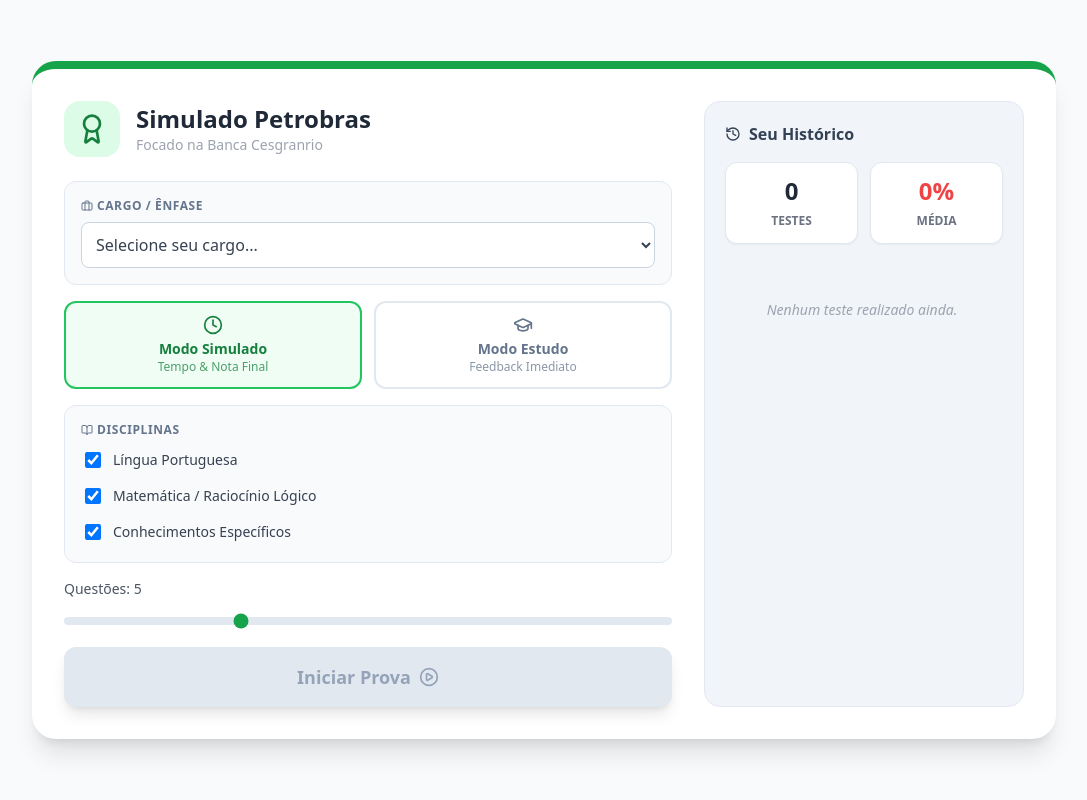
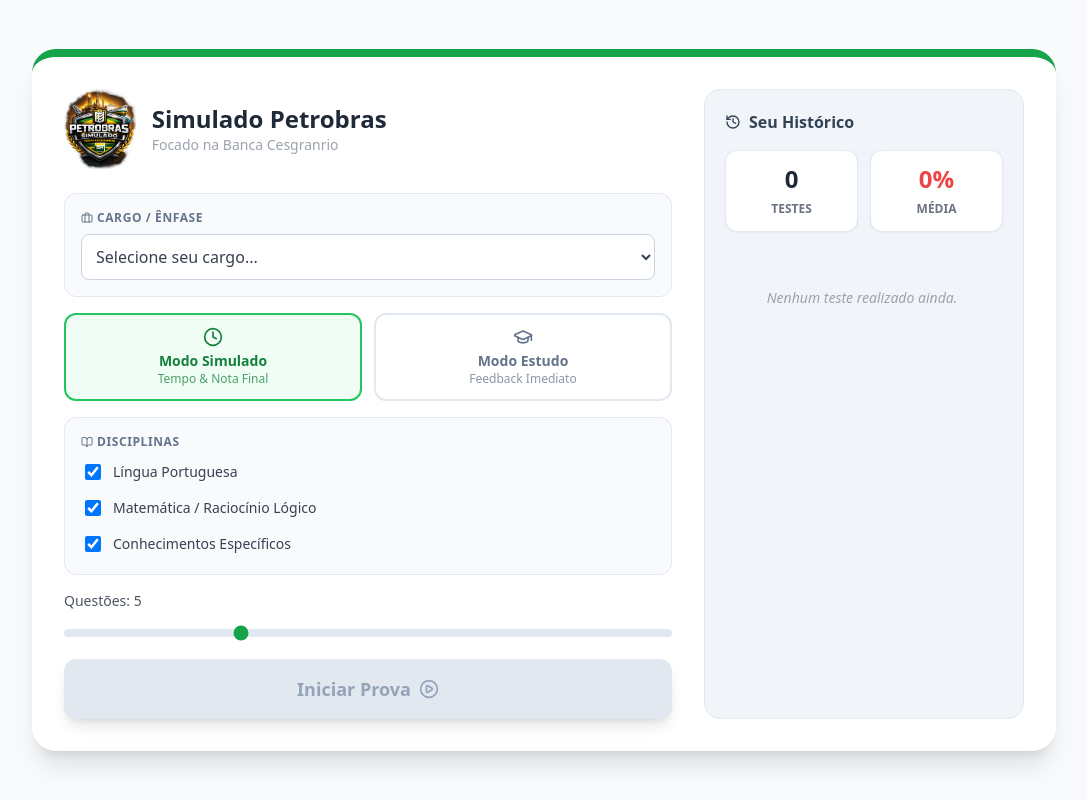
Before and after one commit to vaps41/Simulador-Petrobras-Transpetro-Cesgranrio, a React (Vite) app: page / in a window 1280 px wide. Shown: the whole page, without its empty margins (96-1183 px from the left). Built offline with nearby package versions, Linux system fonts and the light colour scheme.

Commit message:
Add company logo with fallback handling

```diff
--- a/src/App.jsx
+++ b/src/App.jsx
@@ -231,8 +231,21 @@
         {/* COLUNA ESQUERDA - CONFIGURAÇÃO */}
         <div className="flex-1 space-y-6">
           <div className="flex items-center space-x-4 mb-2">
-            <div className={`${isElectricRole ? 'bg-yellow-100 text-yellow-600' : 'bg-green-100 text-green-700'} p-3 rounded-2xl`}>
-              {isElectricRole ? <Zap className="w-8 h-8" /> : <Award className="w-8 h-8" />}
+            {/* LOGO DA EMPRESA */}
+            <div className="flex-shrink-0">
+               <img
+                 src="/logo-simulpetro.png"
+                 alt="Logo Simulpetro"
+                 className="h-20 w-auto object-contain"
+                 onError={(e) => {
+                   // Fallback se a imagem não carregar: mostra o ícone antigo
+                   e.target.style.display = 'none';
+                   e.target.nextSibling.style.display = 'flex';
+                 }}
+               />
+               <div className={`hidden ${isElectricRole ? 'bg-yellow-100 text-yellow-600' : 'bg-green-100 text-green-700'} p-3 rounded-2xl`}>
+                  {isElectricRole ? <Zap className="w-8 h-8" /> : <Award className="w-8 h-8" />}
+               </div>
             </div>
             <div>
               <h1 className="text-2xl font-bold text-gray-800">Simulado Petrobras</h1>
@@ -442,9 +455,12 @@
     <div className="min-h-screen bg-slate-100 flex flex-col">
       <header className={`bg-white shadow-sm p-4 sticky top-0 z-10 border-b-4 ${mode === 'estudo' ? 'border-blue-400' : 'border-yellow-400'}`}>
         <div className="max-w-4xl mx-auto flex justify-between items-center">
-          <div>
-             <span className="text-xs font-bold text-gray-400 uppercase tracking-widest block mb-1">{roleName}</span>
-             <span className="font-bold text-gray-800 text-lg">Questão {currentQuestionIndex + 1} <span className="text-gray-400 text-sm">/ {totalQuestions}</span></span>
+          <div className="flex items-center">
+             <img src="/logo-simulpetro.png" className="h-8 w-auto mr-3 hidden md:block opacity-80" alt="Logo" onError={(e) => e.target.style.display='none'}/>
+             <div>
+               <span className="text-xs font-bold text-gray-400 uppercase tracking-widest block mb-1">{roleName}</span>
+               <span className="font-bold text-gray-800 text-lg">Questão {currentQuestionIndex + 1} <span className="text-gray-400 text-sm">/ {totalQuestions}</span></span>
+             </div>
           </div>
           {mode === 'simulado' && (
             <div className={`flex items-center font-mono font-bold px-4 py-2 rounded-lg bg-gray-50 border ${timeLeft < 60 ? 'text-red-600 border-red-200 animate-pulse' : 'text-gray-700 border-gray-200'}`}>
@@ -594,12 +610,15 @@
         <div className="bg-white rounded-2xl shadow-xl overflow-hidden mb-8 border border-gray-100">
           <div className="bg-gradient-to-r from-gray-900 to-slate-800 text-white p-8 relative overflow-hidden">
             <div className="relative z-10 flex flex-col md:flex-row justify-between items-center">
-                <div className="mb-6 md:mb-0 text-center md:text-left">
+                <div className="mb-6 md:mb-0 text-center md:text-left flex-1">
                     <div className="flex items-center justify-center md:justify-start space-x-2 mb-2 opacity-80">
                       <span className="uppercase tracking-widest text-xs font-bold">Resultado</span>
                       <span className="px-2 py-0.5 rounded bg-white/20 text-[10px]">{mode === 'estudo' ? 'MODO ESTUDO' : 'SIMULADO'}</span>
                     </div>
-                    <h1 className="text-3xl font-bold text-yellow-400 mb-2">{roleName}</h1>
+                    <div className="flex items-center justify-center md:justify-start space-x-4 mb-2">
+                       <img src="/logo-simulpetro.png" className="h-10 w-auto bg-white/10 rounded p-1" alt="Logo" onError={(e) => e.target.style.display='none'} />
+                       <h1 className="text-3xl font-bold text-yellow-400">{roleName}</h1>
+                    </div>
                     <p className="text-slate-300">{feedback}</p>
                 </div>
                 <div className="flex flex-col items-center">
```
